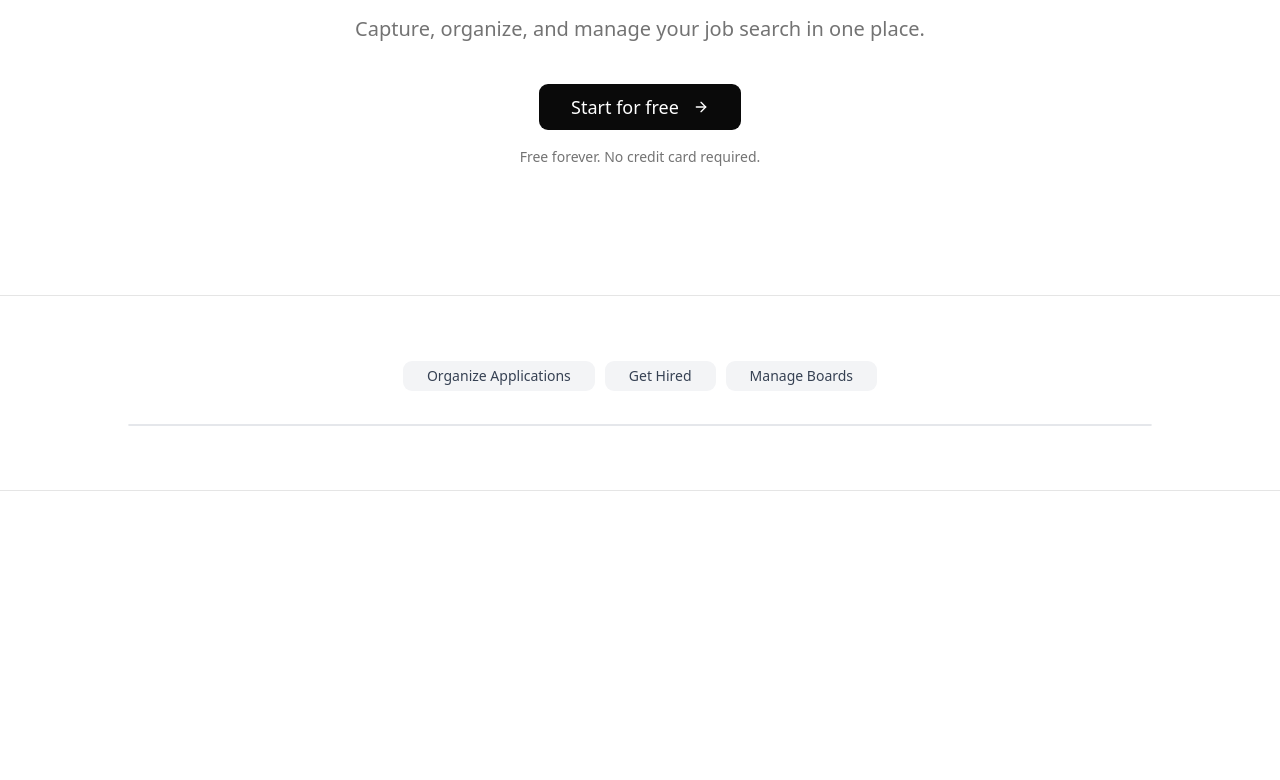
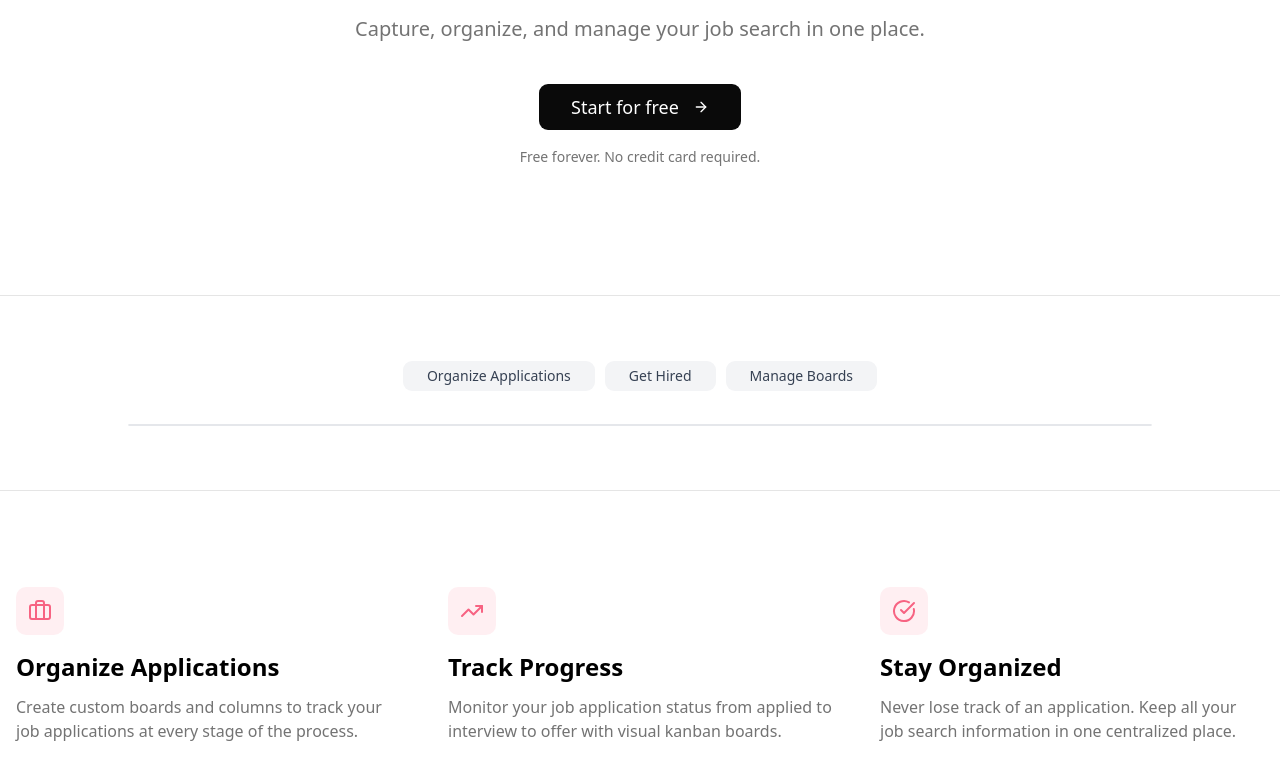
Before and after one commit to Sara18Santos/Job-application, a Next.js app: page / in a window 1280 px wide. Shown: the part 322-1102 px from the top of the page. Before the commit the page ends 1005 px from the top, so only its background shows below. Built offline with nearby package versions, Linux system fonts and the light colour scheme.

Commit message:
feat: add MongoDB and finish landing page

```diff
--- a/app/page.tsx
+++ b/app/page.tsx
@@ -1,11 +1,10 @@
 "use client";
 import ImageTabs from "@/components/image-tabs";
 import { Button } from "@/components/ui/button";
-import { ArrowRight } from "lucide-react";
+import { ArrowRight, Briefcase, CheckCircle, TrendingUp } from "lucide-react";
 import Link from "next/link";
 
 export default function Home() {
-
   return (
     <div className="flex min-h-screen flex-col bg-background">
       <main className="flex-1">
@@ -41,8 +40,43 @@ export default function Home() {
         {/* Features Section */}
         <section className="border-t bg-white py-24">
           <div className="container mx-auto px-4">
-            <div>
+            <div className="grid gap-12 md:grid-cols-3">
+              <div className="flex flex-col">
+                <div className="mb-4 inline-flex h-12 w-12 items-center justify-center rounded-lg bg-primary/10">
+                  <Briefcase className="h-6 w-6 text-primary" />
+                </div>
+                <h3 className="mb-3 text-2xl font-semibold text-black">
+                  Organize Applications
+                </h3>
+                <p className="text-muted-foreground">
+                  Create custom boards and columns to track your job
+                  applications at every stage of the process.
+                </p>
               </div>
+              <div className="flex flex-col">
+                <div className="mb-4 inline-flex h-12 w-12 items-center justify-center rounded-lg bg-primary/10">
+                  <TrendingUp className="h-6 w-6 text-primary" />
+                </div>
+                <h3 className="mb-3 text-2xl font-semibold text-black">
+                  Track Progress
+                </h3>
+                <p className="text-muted-foreground">
+                  Monitor your job application status from applied to interview
+                  to offer with visual kanban boards.
+                </p>
+              </div>
+              <div className="flex flex-col">
+                <div className="mb-4 inline-flex h-12 w-12 items-center justify-center rounded-lg bg-primary/10">
+                  <CheckCircle className="h-6 w-6 text-primary" />
+                </div>
+                <h3 className="mb-3 text-2xl font-semibold text-black">
+                  Stay Organized
+                </h3>
+                <p className="text-muted-foreground">
+                  Never lose track of an application. Keep all your job search information in one centralized place.
+                </p>
+              </div>
+            </div>
           </div>
         </section>
       </main>
--- /dev/null
+++ b/lib/db.ts
@@ -0,0 +1,22 @@
+import mongoose from "mongoose";
+
+const MONGO_URL = process.env.MONGO_URL;
+
+if (!MONGO_URL) {
+  throw new Error("MONGO_URL environment variable is not defined");
+}
+
+interface MongooseCache {
+  conn: typeof mongoose | null;
+  promise: Promise<typeof import("mongoose")> | null;
+}
+
+declare global {
+  var mongoose: MongooseCache | undefined;
+}
+
+let cached: MongooseCache = global.mongoose || { conn: null, promise: null };
+
+if (!global.mongoose) {
+  global.mongoose = cached;
+}
--- a/package.json
+++ b/package.json
@@ -12,6 +12,8 @@
     "class-variance-authority": "^0.7.1",
     "clsx": "^2.1.1",
     "lucide-react": "^0.577.0",
+    "mongodb": "^7.1.0",
+    "mongoose": "^9.3.0",
     "next": "16.1.6",
     "radix-ui": "^1.4.3",
     "react": "19.2.3",
```
Also changed, not shown: 1 other file (tests, documents, lock files or other folders).
